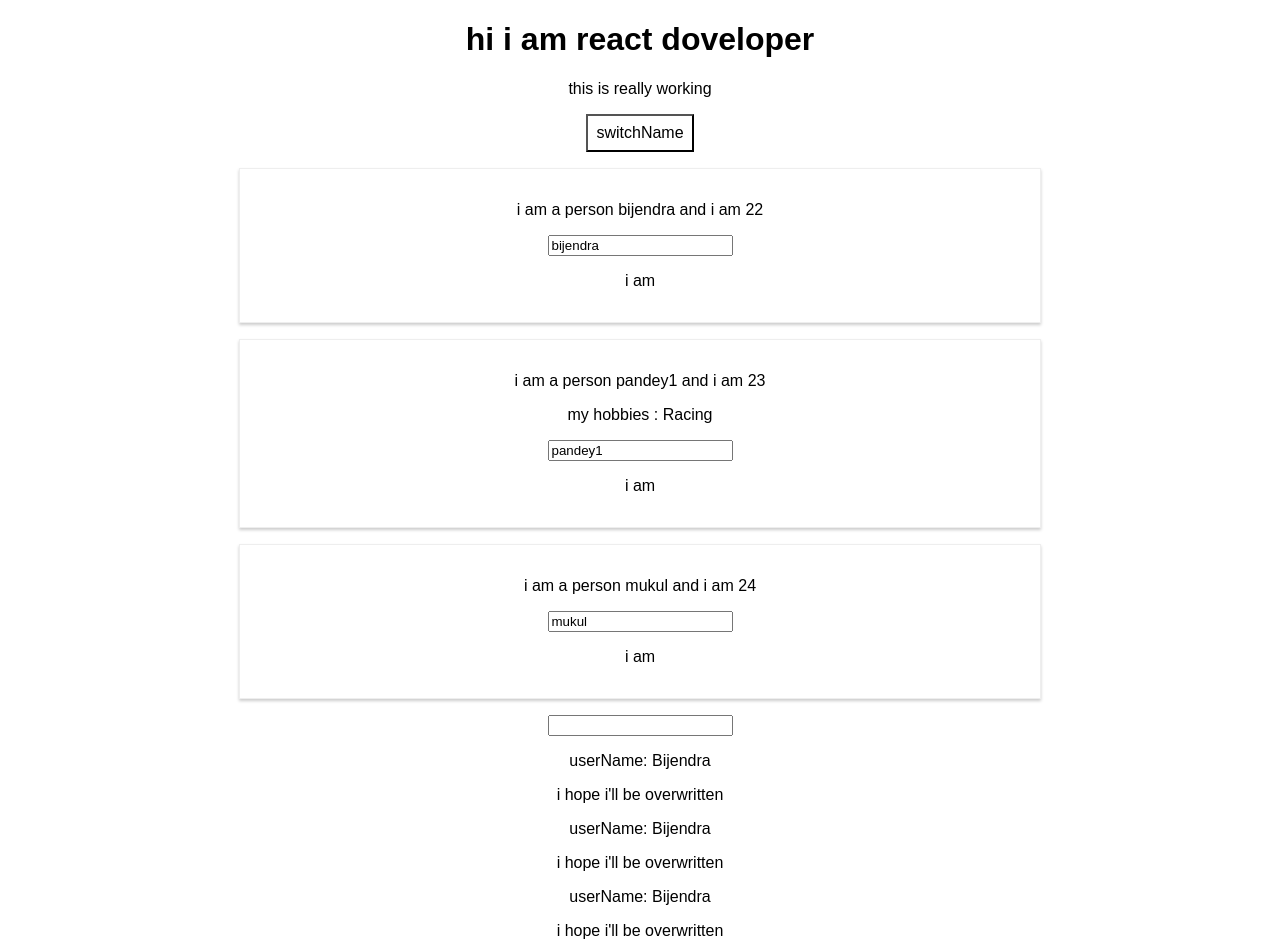
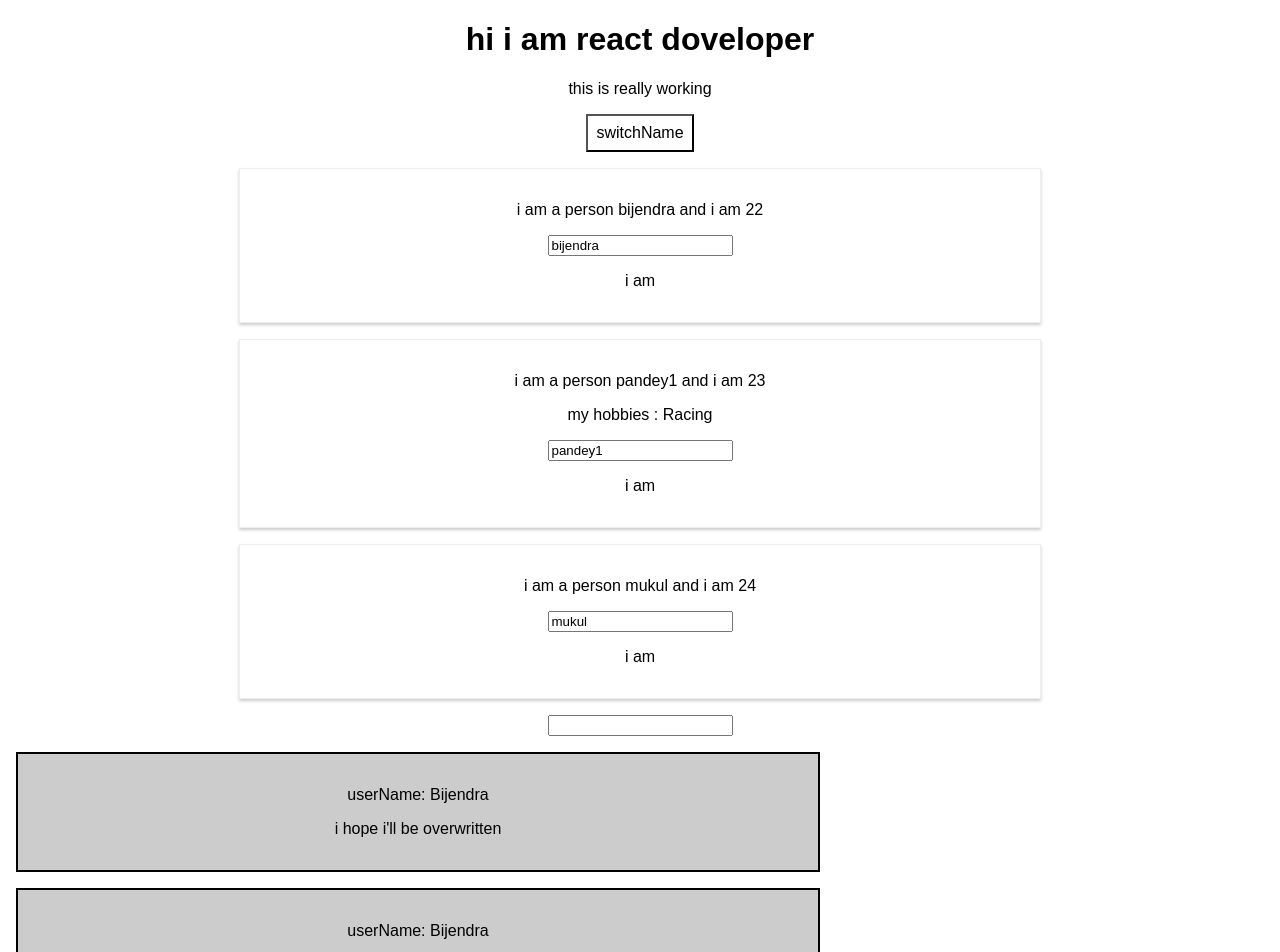
Before and after one commit to bhokumar/bijendra-learning, a React (Create React App) app in the folder react-complete-guide2/: page / in a window 1280 px wide. Shown: the top 952 px of the page. Built offline with nearby package versions, Linux system fonts and the light colour scheme.

Commit message:
adding new css file

```diff
--- /dev/null
+++ b/react-complete-guide2/src/UserOutput/UserOutPut.css
@@ -0,0 +1,8 @@
+.UserOutPut  {
+    width: 60%;
+    padding:  16px;
+    margin: 16px;
+    border: 2px solid black;
+    background-color: #ccc;
+    text-align:  center;
+}
--- a/react-complete-guide2/src/UserOutput/UserOutPut.js
+++ b/react-complete-guide2/src/UserOutput/UserOutPut.js
@@ -1,7 +1,9 @@
 import React from 'react';
+
+import './UserOutPut.css';
 const UserOutput=(props)=>{
     return(
-        <div>
+        <div className="UserOutPut">
                    <p> userName: {props.userName}</p>
                    <p>   i hope i'll be overwritten</p>
 
```
